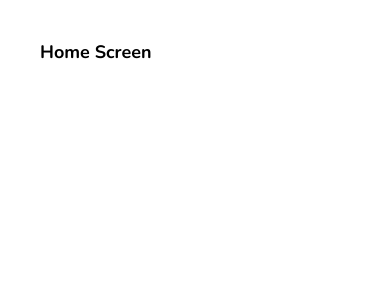
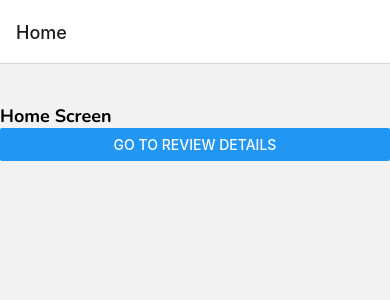
Before and after one commit to script8888/Reviews-App---React-Native, a React Native app: screen /Home in a window 390 px wide. Shown: the top 300 px of the page. Built offline with nearby package versions, Linux system fonts and the light colour scheme.

Commit message:
navigation done

```diff
--- a/App.js
+++ b/App.js
@@ -1,10 +1,14 @@
-import { StatusBar } from "expo-status-bar";
+import Home from "./screens/home";
 import { View } from "react-native";
-import Home from "./screens/home";
 import * as Font from "expo-font";
 import { useCallback, useEffect, useState } from "react";
 import * as SplashScreen from "expo-splash-screen";
+import { NavigationContainer } from "@react-navigation/native";
+import { createNativeStackNavigator } from "@react-navigation/native-stack";
+import ReviewDetails from "./screens/reviewDetails";
+import { LayoutContext } from "./context";
 
+const Stack = createNativeStackNavigator();
 SplashScreen.preventAutoHideAsync();
 
 const getFonts = () =>
@@ -40,5 +44,14 @@ export default function App() {
   if (!fontsLoaded) {
     return null;
   }
-  return <Home onLayout={onLayoutRootView} />;
+  return (
+    <LayoutContext.Provider value={onLayoutRootView}>
+      <NavigationContainer>
+        <Stack.Navigator>
+          <Stack.Screen name="Home" component={Home} />
+          <Stack.Screen name="Review Details" component={ReviewDetails} />
+        </Stack.Navigator>
+      </NavigationContainer>
+    </LayoutContext.Provider>
+  );
 }
--- /dev/null
+++ b/context.js
@@ -0,0 +1,3 @@
+import { createContext } from "react";
+
+export const LayoutContext = createContext(null);
--- a/package.json
+++ b/package.json
@@ -10,12 +10,16 @@
   },
   "dependencies": {
     "@expo/webpack-config": "^0.17.3",
+    "@react-navigation/native": "^6.1.1",
+    "@react-navigation/native-stack": "^6.9.7",
     "expo": "~47.0.8",
     "expo-splash-screen": "^0.17.5",
     "expo-status-bar": "~1.4.2",
     "react": "18.1.0",
     "react-dom": "18.1.0",
     "react-native": "0.70.5",
+    "react-native-safe-area-context": "4.4.1",
+    "react-native-screens": "~3.18.0",
     "react-native-web": "^0.18.10"
   },
   "devDependencies": {
--- a/screens/home.js
+++ b/screens/home.js
@@ -1,10 +1,17 @@
-import { StyleSheet, View, Text } from "react-native";
+import { View, Text, Button } from "react-native";
 import { globalStyles } from "../styles/global";
+import { useContext } from "react";
+import { LayoutContext } from "../context";
 
-function Home({ onLayout }) {
+function Home({ navigation }) {
+  const onLayout = useContext(LayoutContext);
   return (
     <View onLayout={onLayout} style={globalStyles.container}>
       <Text style={globalStyles.titleText}>Home Screen</Text>
+      <Button
+        onPress={() => navigation.navigate("Review Details")}
+        title="Go to Review Details"
+      />
     </View>
   );
 }
--- a/screens/reviewDetails.js
+++ b/screens/reviewDetails.js
@@ -1,10 +1,11 @@
-import { StyleSheet, View, Text } from "react-native";
+import { StyleSheet, View, Text, Button } from "react-native";
 import { globalStyles } from "../styles/global";
 
-function ReviewDetails() {
+function ReviewDetails({ navigation }) {
   return (
     <View style={globalStyles.container}>
       <Text style={globalStyles.titleText}>ReviewDetails Screen</Text>
+      <Button title="Go to Home" onPress={() => navigation.goBack()} />
     </View>
   );
 }
--- a/styles/global.js
+++ b/styles/global.js
@@ -3,7 +3,7 @@ import { StyleSheet } from "react-native";
 export const globalStyles = StyleSheet.create({
   container: {
     flex: 1,
-    padding: 40,
+    paddingVertical: 40,
   },
   titleText: {
     fontFamily: "nunito-bold",
```
Also changed, not shown: 1 other file (tests, documents, lock files or other folders).
